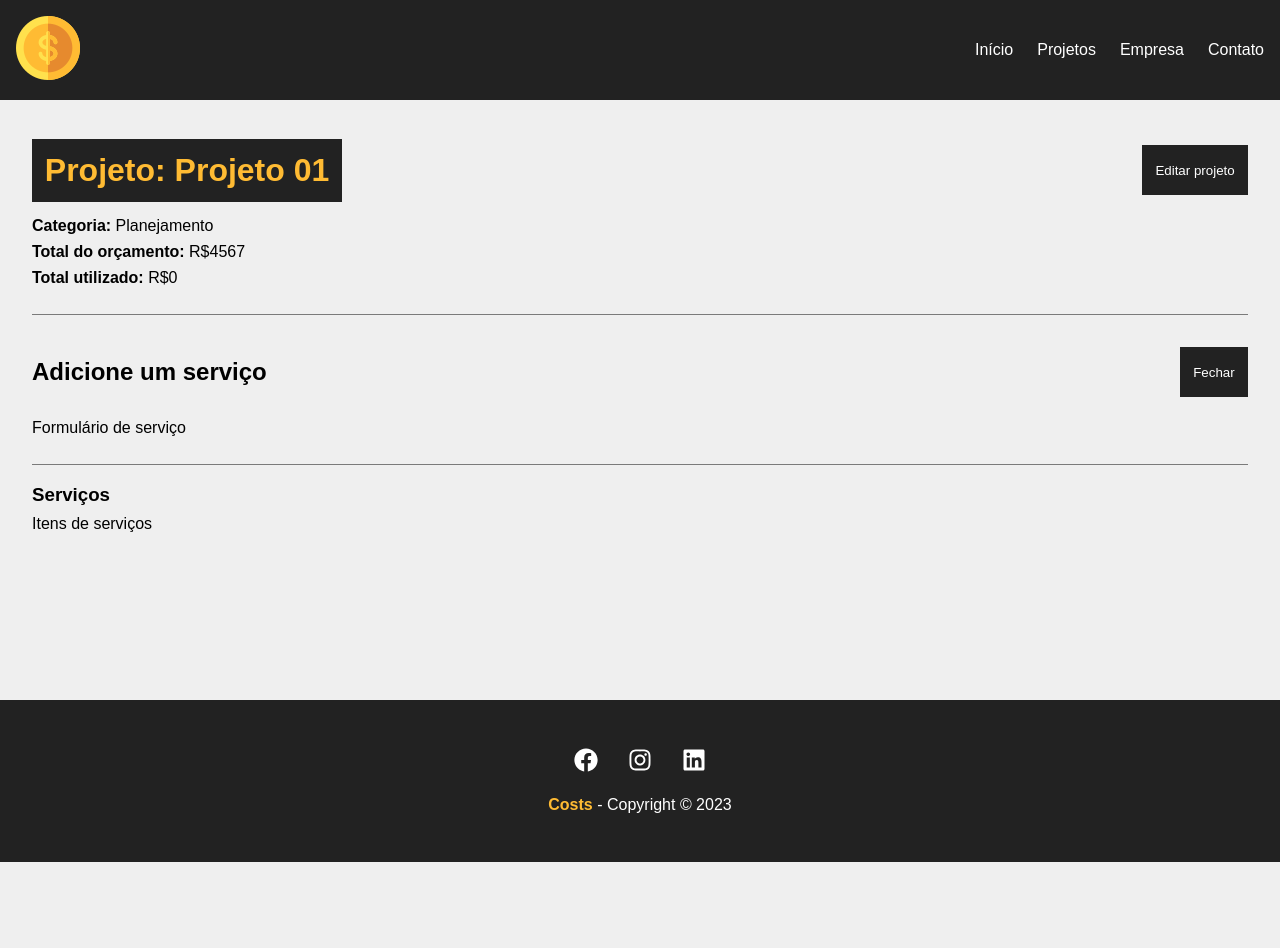
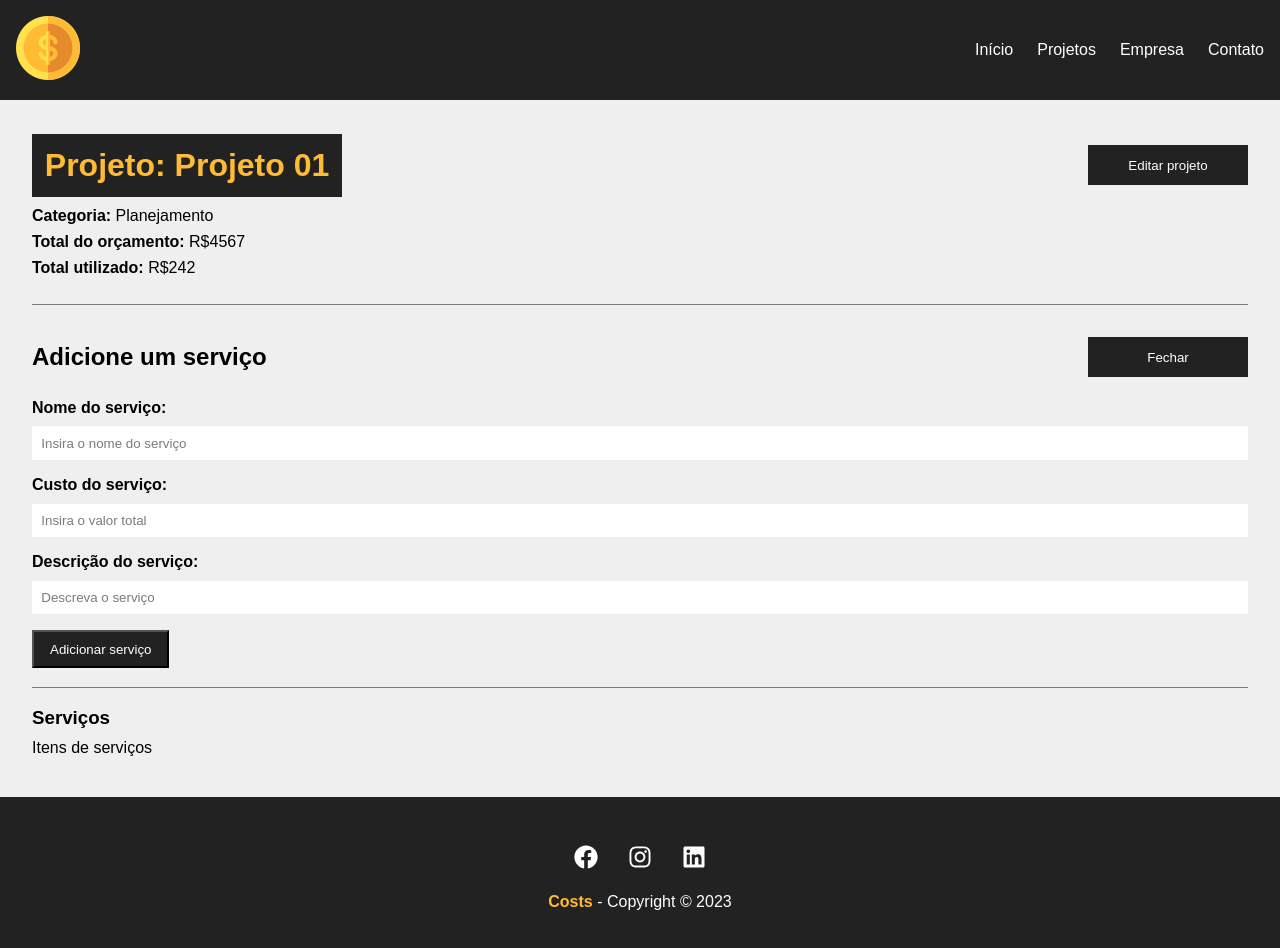
Before and after one commit to aleanrocha/react, a React (Vite) app in the folder costs/: page /Project/1 in a window 1280 px wide. Both pictures are taken after a click on the button "Adicionar serviço". Shown: the top 948 px of the page. Before the commit the page ends 862 px from the top, so only its background shows below. Built offline with nearby package versions, Linux system fonts and the light colour scheme; data requests are answered from the project's data file; the HTML template or start-up script is replaced by a standard one.

Commit message:
adicionando novos servicos

```diff
--- a/costs/db.json
+++ b/costs/db.json
@@ -9,7 +9,7 @@
         ],
         "name": "Planejamento"
       },
-      "costs": 0,
+      "costs": 242,
       "services": [],
       "id": 1
     },
--- a/costs/src/components/pages/Project.jsx
+++ b/costs/src/components/pages/Project.jsx
@@ -1,11 +1,13 @@
 import styles from './Project.module.css'
 import { useParams } from 'react-router-dom'
 import { useState, useEffect } from 'react'
+import { parse, v4 as uuidv4 } from 'uuid'
 
 import Loading from '../layout/Loading'
 import Container from '../layout/Container'
 import Message from '../layout/Message'
 import ProjectForm from '../project/ProjectForm'
+import ServiceForm from '../service/ServiceForm'
 
 const Project = () => {
   const { id } = useParams()
@@ -49,6 +51,32 @@ const Project = () => {
   }
   const toggleProjectForm = () => {setShowProjectForm(!showProjectForm)}
   const toggleServiceForm = () => {setShowServiceForm(!showServiceForm)}
+  const createService = (project) => {
+    setMessage('')
+    //last service
+    const lastService = project.services[project.services.length -1]
+    lastService.id = uuidv4()
+    const lastServiceCost = lastService.cost
+    const newCosts = parseFloat(project.costs) + parseFloat(lastServiceCost)
+    if (newCosts > parseFloat(project.project_budget)) {
+      setMessage('Orçamento ultrapassado, verifique o valor do serviço!')
+      setType('error')
+      project.services.pop()
+      return false
+    }
+    // add service cost to project total cost
+    project.costs = newCosts
+    // update project
+    fetch(`http://localhost:5000/projects/${project.id}`, {
+      method: 'PATCH',
+      headers: {'Content-Type': 'application/json'},
+      body: JSON.stringify(project)
+    })
+    .then(res => res.json())
+    .then(data => {
+      console.log(data)
+    }).catch(err => console.log(err))
+  }
   return (
     <>
       {project.project_name ? (
@@ -86,7 +114,13 @@ const Project = () => {
                 </button>
               </div>
               <div className={styles.project_info}>
-                {showServiceForm && <p>Formulário de serviço</p>}
+                {showServiceForm && (
+                  <ServiceForm
+                    handleSubmit={createService}
+                    btnText='Adicionar serviço'
+                    projectData={project}
+                  />
+                )}
               </div>
             </div>
             <h3>Serviços</h3>
--- a/costs/src/components/pages/Project.module.css
+++ b/costs/src/components/pages/Project.module.css
@@ -31,7 +31,8 @@
   margin: 1em 0;
   transition: .5s;
   cursor: pointer;
-  height: 50px;
+  height: 40px;
+  min-width: 160px;
   border: none;
 }
 .btn:hover {color: #ffbb33;}
--- /dev/null
+++ b/costs/src/components/service/ServiceForm.jsx
@@ -0,0 +1,42 @@
+import styles from '../project/ProjectForm.module.css'
+import { useState } from 'react'
+
+import Input from '../form/Input'
+import SubmitButton from '../form/SubmitButton'
+
+const serviceForm = ({ handleSubmit, btnText, projectData}) => {
+  const [service, setService] = useState({})
+  const submit = (e) => {
+    e.preventDefault()
+    projectData.services.push(service)
+    handleSubmit(projectData)
+  }
+  const handleChange = (e) => {setService({...service, [e.target.name]: e.target.value})}
+  return (
+    <form onSubmit={submit} className={styles.from}>
+      <Input
+        type='text'
+        text='Nome do serviço:'
+        name='name'
+        placeholder='Insira o nome do serviço'
+        handleOnChange={handleChange}
+      />
+      <Input
+        type='number'
+        text='Custo do serviço:'
+        name='cost'
+        placeholder='Insira o valor total'
+        handleOnChange={handleChange}
+      />
+      <Input
+        type='text'
+        text='Descrição do serviço:'
+        name='description'
+        placeholder='Descreva o serviço'
+        handleOnChange={handleChange}
+      />
+      <SubmitButton text={btnText} />
+    </form>
+  )
+}
+export default serviceForm
```
